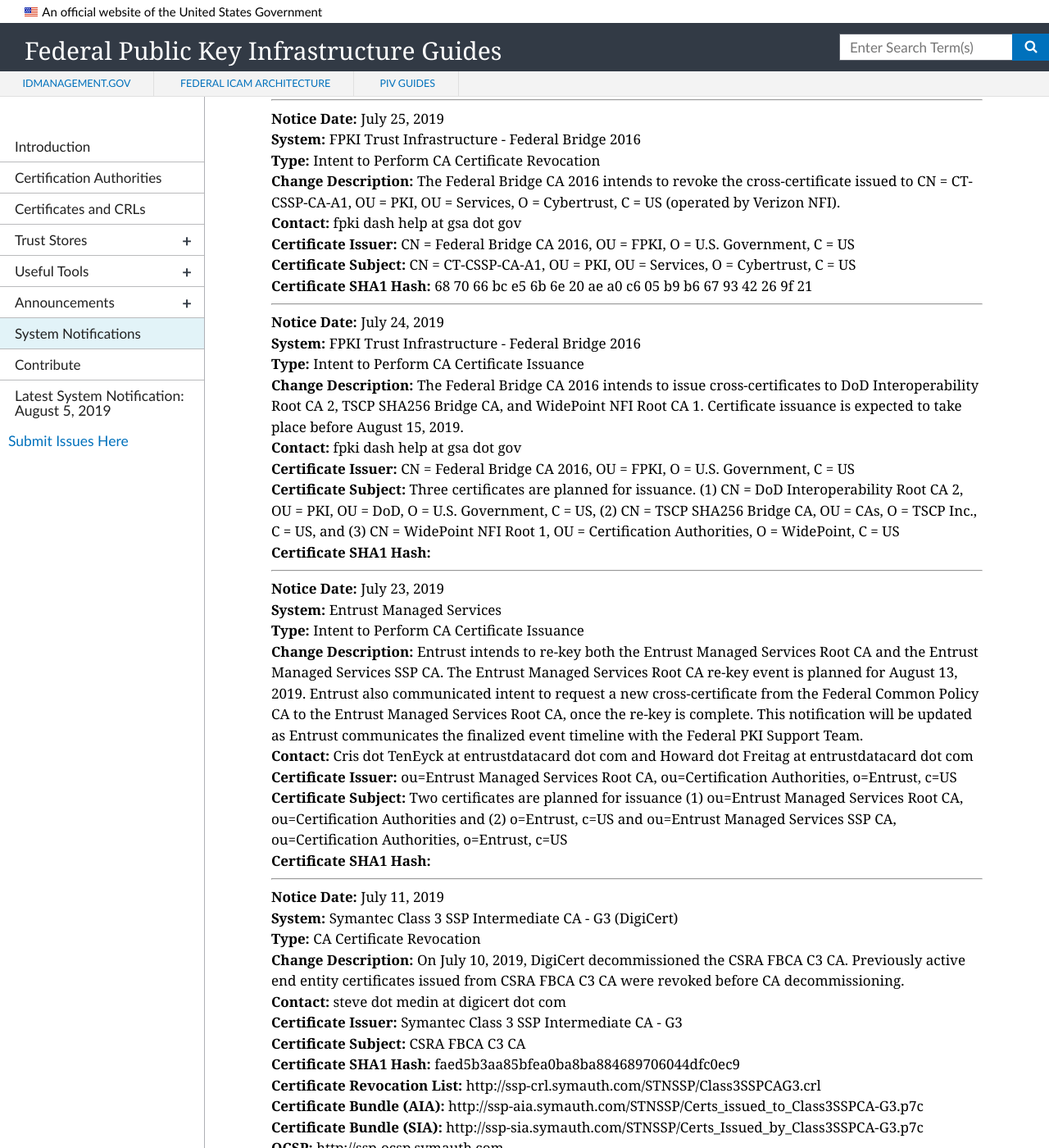
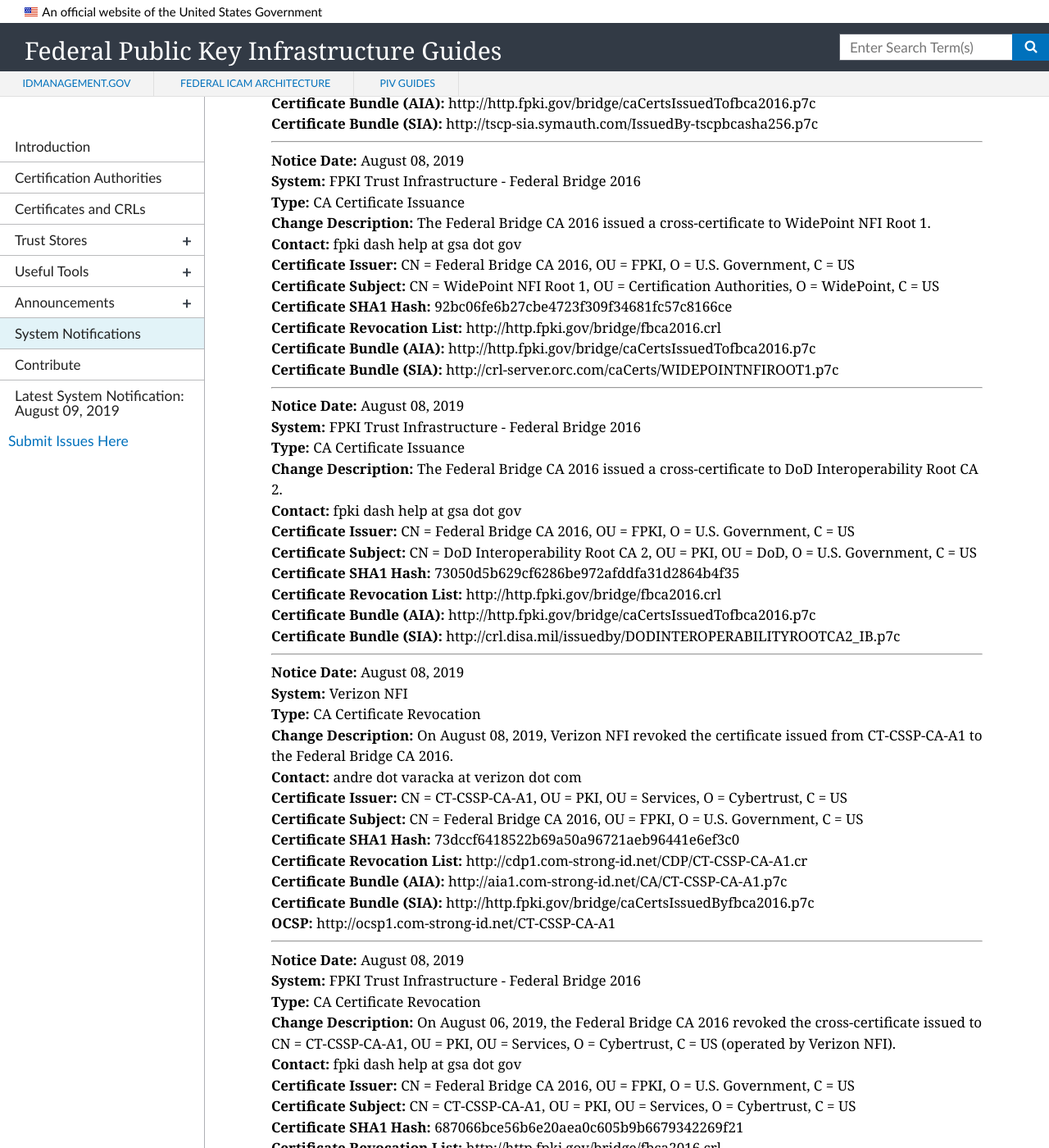
Before and after one commit to GSA/fpki-guides, a Jekyll site: the page built from pages/fpki_notifications.md, in a window 1280 px wide and 1400 px high, scrolled down 1398 px. Shown: the whole window at 82% size. Built offline with Jekyll 4.4.1, drawn with Linux system fonts in a browser that asks for light colours; nearby versions of some CDN libraries; some of the changed text lies outside the part shown.

Commit message:
Update notifications.yml

```diff
--- a/_data/notifications.yml
+++ b/_data/notifications.yml
@@ -1141,7 +1141,7 @@
   change_type: Intent to Perform CA Certificate Issuance
   start_datetime:
   system: Entrust Managed Services
-  change_description: Entrust intends to re-key both the Entrust Managed Services Root CA and the Entrust Managed Services SSP CA. The Entrust Managed Services Root CA re-key event is planned for August 13, 2019.  Entrust also communicated intent to request a new cross-certificate from the Federal Common Policy CA to the Entrust Managed Services Root CA, once the re-key is complete.  This notification will be updated as Entrust communicates the finalized event timeline with the Federal PKI Support Team.
+  change_description: Entrust intends to re-key both the Entrust Managed Services Root CA and the Entrust Managed Services SSP CA. The re-key events are planned for August 13, 2019.  Entrust also communicated intent to request a new cross-certificate from the Federal Common Policy CA to the Entrust Managed Services Root CA, once the re-key is complete. The re-keyed certificates will not be published for at least two weeks after issuance, but will be distributed directly to Entrust customers.  This notification will be updated as Entrust communicates the finalized event timeline with the Federal PKI Support Team.
   contact: Cris dot TenEyck at entrustdatacard dot com and Howard dot Freitag at entrustdatacard dot com
   ca_certificate_hash:
   ca_certificate_issuer: ou=Entrust Managed Services Root CA, ou=Certification Authorities, o=Entrust, c=US
@@ -1197,6 +1197,105 @@
   sia_uri:
   ocsp_uri:
 
+- notice_date: August 07, 2019
+  change_type: Intent to Perform CA Certificate Issuance
+  start_datetime:
+  system: FPKI Trust Infrastructure - Federal Common Policy CA
+  change_description: The Federal Common Policy CA intends to issue a cross-certificate to the Entrust Managed Services Root CA, pending the Entrust Managed Services Root CA re-key.
+  contact: fpki dash help at gsa dot gov
+  ca_certificate_hash:
+  ca_certificate_issuer: CN = Federal Common Policy CA, OU = FPKI, O = U.S. Government, C = US
+  ca_certificate_subject: ou=Entrust Managed Services Root CA, ou=Certification Authorities, o=Entrust, c=US
+  cdp_uri:
+  aia_uri:
+  sia_uri:
+  ocsp_uri:
+
+- notice_date: August 08, 2019
+  change_type: CA Certificate Revocation
+  start_datetime:
+  system: FPKI Trust Infrastructure - Federal Bridge 2016
+  change_description: On August 06, 2019, the Federal Bridge CA 2016 revoked the cross-certificate issued to CN = CT-CSSP-CA-A1, OU = PKI, OU = Services, O = Cybertrust, C = US (operated by Verizon NFI).
+  contact: fpki dash help at gsa dot gov
+  ca_certificate_hash: 687066bce56b6e20aea0c605b9b6679342269f21
+  ca_certificate_issuer: CN = Federal Bridge CA 2016, OU = FPKI, O = U.S. Government, C = US
+  ca_certificate_subject: CN = CT-CSSP-CA-A1, OU = PKI, OU = Services, O = Cybertrust, C = US
+  cdp_uri: http://http.fpki.gov/bridge/fbca2016.crl
+  aia_uri: http://http.fpki.gov/bridge/caCertsIssuedTofbca2016.p7c
+  sia_uri: http://sia1.com-strong-id.net/CA/CT-CSSP-CA-A1-SIA.p7c
+  ocsp_uri:
+
+- notice_date: August 08, 2019
+  change_type: CA Certificate Revocation
+  start_datetime:
+  system: Verizon NFI
+  change_description: On August 08, 2019, Verizon NFI revoked the certificate issued from CT-CSSP-CA-A1 to the Federal Bridge CA 2016.
+  contact: andre dot varacka at verizon dot com
+  ca_certificate_hash: 73dccf6418522b69a50a96721aeb96441e6ef3c0
+  ca_certificate_issuer: CN = CT-CSSP-CA-A1, OU = PKI, OU = Services, O = Cybertrust, C = US
+  ca_certificate_subject: CN = Federal Bridge CA 2016, OU = FPKI, O = U.S. Government, C = US
+  cdp_uri: http://cdp1.com-strong-id.net/CDP/CT-CSSP-CA-A1.cr
+  aia_uri: http://aia1.com-strong-id.net/CA/CT-CSSP-CA-A1.p7c
+  sia_uri: http://http.fpki.gov/bridge/caCertsIssuedByfbca2016.p7c
+  ocsp_uri: http://ocsp1.com-strong-id.net/CT-CSSP-CA-A1
+
+- notice_date: August 08, 2019
+  change_type: CA Certificate Issuance
+  start_datetime: August 06, 2019
+  system: FPKI Trust Infrastructure - Federal Bridge 2016
+  change_description: The Federal Bridge CA 2016 issued a cross-certificate to DoD Interoperability Root CA 2.
+  contact: fpki dash help at gsa dot gov
+  ca_certificate_hash: 73050d5b629cf6286be972afddfa31d2864b4f35
+  ca_certificate_issuer: CN = Federal Bridge CA 2016, OU = FPKI, O = U.S. Government, C = US
+  ca_certificate_subject: CN = DoD Interoperability Root CA 2, OU = PKI, OU = DoD, O = U.S. Government, C = US
+  cdp_uri: http://http.fpki.gov/bridge/fbca2016.crl
+  aia_uri: http://http.fpki.gov/bridge/caCertsIssuedTofbca2016.p7c
+  sia_uri: http://crl.disa.mil/issuedby/DODINTEROPERABILITYROOTCA2_IB.p7c
+  ocsp_uri:
+
+- notice_date: August 08, 2019
+  change_type: CA Certificate Issuance
+  start_datetime: August 06, 2019
+  system: FPKI Trust Infrastructure - Federal Bridge 2016
+  change_description: The Federal Bridge CA 2016 issued a cross-certificate to WidePoint NFI Root 1.
+  contact: fpki dash help at gsa dot gov
+  ca_certificate_hash: 92bc06fe6b27cbe4723f309f34681fc57c8166ce
+  ca_certificate_issuer: CN = Federal Bridge CA 2016, OU = FPKI, O = U.S. Government, C = US
+  ca_certificate_subject: CN = WidePoint NFI Root 1, OU = Certification Authorities, O = WidePoint, C = US
+  cdp_uri: http://http.fpki.gov/bridge/fbca2016.crl
+  aia_uri: http://http.fpki.gov/bridge/caCertsIssuedTofbca2016.p7c
+  sia_uri: http://crl-server.orc.com/caCerts/WIDEPOINTNFIROOT1.p7c
+  ocsp_uri:
+
+- notice_date: August 08, 2019
+  change_type: CA Certificate Issuance
+  start_datetime: August 06, 2019
+  system: FPKI Trust Infrastructure - Federal Bridge 2016
+  change_description: The Federal Bridge CA 2016 issued a cross-certificate to TSCP SHA256 Bridge CA.
+  contact: fpki dash help at gsa dot gov
+  ca_certificate_hash:  874007002a4a2fff3edcf90eb41adce7c2fb4915
+  ca_certificate_issuer: CN = Federal Bridge CA 2016, OU = FPKI, O = U.S. Government, C = US
+  ca_certificate_subject: CN = TSCP SHA256 Bridge CA, OU = CAs, O = TSCP Inc., C = US
+  cdp_uri: http://http.fpki.gov/bridge/fbca2016.crl
+  aia_uri: http://http.fpki.gov/bridge/caCertsIssuedTofbca2016.p7c
+  sia_uri: http://tscp-sia.symauth.com/IssuedBy-tscpbcasha256.p7c
+  ocsp_uri:
+
+- notice_date: August 09, 2019
+  change_type: Intent to Perform CA Certificate Issuance
+  start_datetime:
+  system: FPKI Trust Infrastructure - Federal Common Policy CA
+  change_description: The Federal Common Policy CA intends to issue an updated certificate to the US Treasury Root CA. The updated certificate will add the following certificate policy object identifiers id-fpki-certpcy-pivi-hardware (2.16.840.1.101.3.2.1.3.18), id-fpki-certpcy-pivi-cardAuth (2.16.840.1.101.3.2.1.3.19), and id-fpki-certpcy-pivi-contentSigning	2.16.840.1.101.3.2.1.3.20 to the US Treasury Root CA certificate's existing set.
+  contact: fpki dash help at gsa dot gov
+  ca_certificate_hash:
+  ca_certificate_issuer: CN = Federal Common Policy CA, OU = FPKI, O = U.S. Government, C = US
+  ca_certificate_subject: CN = US Treasury Root CA, OU = Certification Authorities, OU = Department of the Treasury, O = U.S. Government, C = US
+  cdp_uri:
+  aia_uri:
+  sia_uri:
+  ocsp_uri:
+
+
 #- notice_date:
 #  change_type: CA Certificate Issuance
 #  start_datetime:
```
